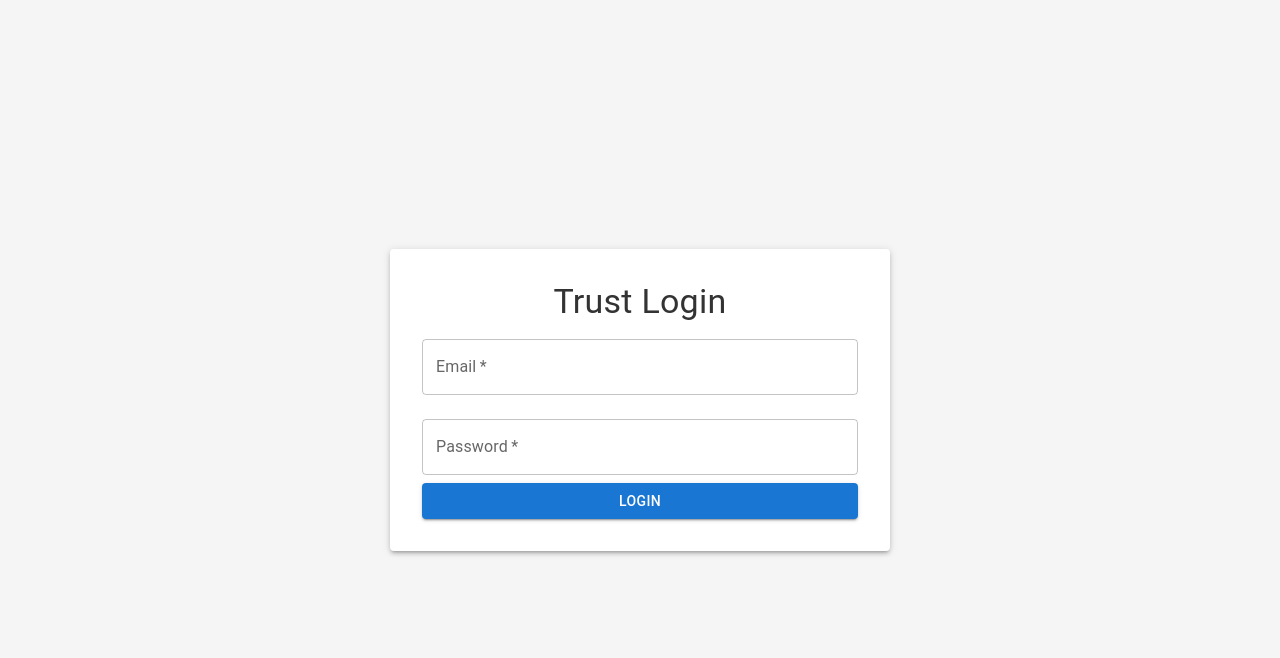
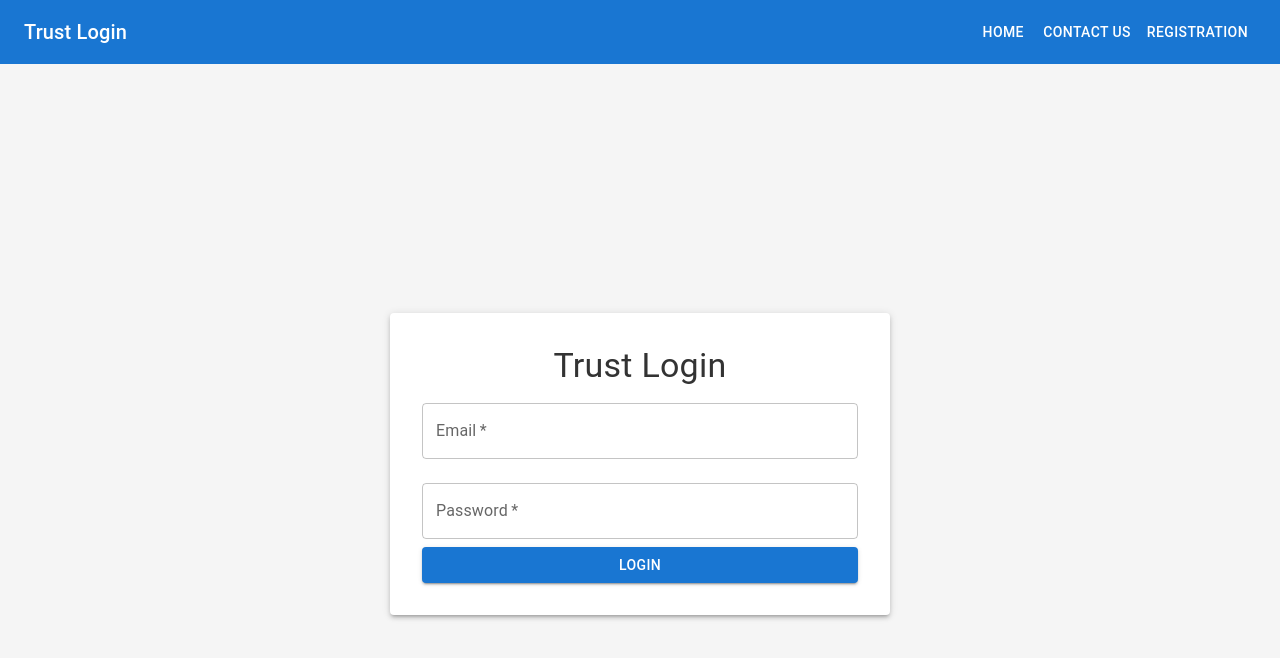
Before and after one commit to hariharan138/GlobalTrust, a React (Create React App) app in the folder frontend/: page /trustlogin in a window 1280 px wide. Shown: the top 658 px of the page. Built offline with nearby package versions, Linux system fonts and the light colour scheme.

Commit message:
updated notification feature

```diff
--- a/frontend/src/Trust/Trust.jsx
+++ b/frontend/src/Trust/Trust.jsx
@@ -39,6 +39,8 @@ const UserCard = ({ user }) => {
     display: 'flex',
     alignItems: 'center',
     flexDirection: 'row',
+    backgroundColor: "#ffffff",
+    boxShadow: "5px 5px 5px #0000007d"
   };
 
   const avatarStyle = {
@@ -86,10 +88,12 @@ const Inbox = ({ inboxMessages , setInboxMessages}) => {
 
   const inboxMessageStyle = {
     borderBottom: '1px solid #eee',
-    padding: '10px 0',
+    padding: '10px 10px',
     display: "flex",
     flexDirection: "column",
-    gap: "5px"
+    gap: "5px",
+    backgroundColor: "#ffffff",
+    boxShadow: "5px 5px 5px #0000007d"
   };
 
   const inboxSubjectStyle = {
@@ -257,7 +261,7 @@ const Trust = () => {
   }, [])
 
   return (
-    <div>
+    <div style={{backgroundColor: "#f5f5f5"}}>
       <Navbar />
       <div style={containerStyle}>
         <h1 style={{ textAlign: 'center', fontSize: '24px', fontWeight: 'bold' }}>
--- a/frontend/src/Users/User.css
+++ b/frontend/src/Users/User.css
@@ -45,7 +45,7 @@
   height: 350px;
   background-color: #ffffff;
   border-radius: 8px;
-  box-shadow: 0 2px 5px rgba(0, 0, 0, 0.1);
+   box-shadow: 5px 5px 5px #0d0d0d58;
   padding: 1rem;
 }
 
@@ -130,6 +130,7 @@
   align-items: center;
   justify-content: space-between;
   cursor: pointer;
+  margin-bottom: 5px;
 }
 
 .toggle-switch1 {
@@ -153,9 +154,15 @@
   left: 0;
   right: 0;
   bottom: 0;
-  background-color: #ccc;
+  background-color: #6da5da;
   transition: 0.4s;
   border-radius: 34px;
+  outline: none;
+  border: none;
+}
+
+.toggle-slider1:active{
+  background-color: #b7cde1;
 }
 
 .increment-button1 {
@@ -187,7 +194,8 @@
   padding: 0.5rem;
   background-color: #ffffff;
   border-radius: 4px;
-  box-shadow: 0 2px 5px rgba(0, 0, 0, 0.1);
+  /* box-shadow: 0 2px 5px rgba(0, 0, 0, 0.1); */
+  box-shadow: 5px 5px 5px #00000050;
 }
 
 .trust-image1 {
--- a/frontend/src/Users/Users.jsx
+++ b/frontend/src/Users/Users.jsx
@@ -73,7 +73,7 @@ const Users = () => {
         withCredentials: true
       })
       if (data.msg) {
-        naviagte('/userlogin')
+        naviagte('/')
       }
     }
     catch (err) {
--- a/frontend/src/components/LoginPage.jsx
+++ b/frontend/src/components/LoginPage.jsx
@@ -44,7 +44,7 @@ function LoginPage() {
               <Button
                 variant="contained"
                 color="primary"
-                onClick={() => handleLogin('/trust')}
+                onClick={() => handleLogin('/trustlogin')}
                 className="card-button"
               >
                 Login
@@ -68,7 +68,7 @@ function LoginPage() {
               <Button
                 variant="contained"
                 color="primary"
-                onClick={() => handleLogin('/user')}
+                onClick={() => handleLogin('/userlogin')}
                 className="card-button"
               >
                 Login
--- a/frontend/src/components/TrustLogin.jsx
+++ b/frontend/src/components/TrustLogin.jsx
@@ -4,6 +4,7 @@ import { Box, Typography, TextField, Button, Paper } from "@mui/material";
 import { useNavigate } from 'react-router-dom';
 import axios from 'axios';
 import "./TrustLogin.css"; // Import the CSS file
+import TrustLoginNavbar from "./TrustLoginNavbar";
 
 const TrustLogin = () => {
   let navigate = useNavigate()
@@ -61,6 +62,10 @@ const TrustLogin = () => {
   }
 
   return (
+    <div>
+
+<TrustLoginNavbar />
+
     <Box className="trust-login-container">
       <Paper elevation={3} className="trust-login-paper">
         <Typography variant="h4" className="trust-login-title">
@@ -105,6 +110,8 @@ const TrustLogin = () => {
         </form>
       </Paper>
     </Box>
+
+    </div>
   );
 };
 
--- /dev/null
+++ b/frontend/src/components/TrustLoginNavbar.jsx
@@ -0,0 +1,43 @@
+import React from 'react'
+import {
+  AppBar,
+  Toolbar,
+  Typography,
+  Button,
+  Box,
+  TextField,
+  Paper,
+  Grid,
+  Alert,
+  IconButton,
+} from '@mui/material';
+import { useNavigate } from 'react-router-dom';
+
+
+const TrustLoginNavbar = () => {
+
+  let navigate = useNavigate()
+  return (
+    <div>
+         <AppBar position="static" sx={{ backgroundColor: '#1976d2' }}>
+        <Toolbar>
+          <Typography variant="h6" sx={{ flexGrow: 1 }}>
+            Trust Login
+          </Typography>
+          <Button color="inherit" onClick={() => navigate('/')}>
+            Home
+          </Button>
+          <Button color="inherit" onClick={() => navigate('/contact')}>
+            Contact Us
+          </Button>
+          <Button color="inherit" onClick={() => navigate('/trust')}>
+            Registration
+          </Button>
+        </Toolbar>
+      </AppBar>
+
+    </div>
+  )
+}
+
+export default TrustLoginNavbar
--- a/frontend/src/components/UserLogin.jsx
+++ b/frontend/src/components/UserLogin.jsx
@@ -2,6 +2,7 @@ import React, { useState } from 'react'
 import { Box, Typography, TextField, Button, Paper } from "@mui/material";
 import axios from 'axios';
 import { useNavigate } from 'react-router-dom';
+import UserloginNavbar from './UserloginNavbar';
 
 const UserLogin = () => {
   let navigate = useNavigate()
@@ -57,6 +58,9 @@ const UserLogin = () => {
   }
 
   return (
+    <div>
+      <UserloginNavbar />
+
     <Box className="trust-login-container">
 
     <Paper elevation={3} className="trust-login-paper">
@@ -97,6 +101,8 @@ const UserLogin = () => {
       </form>
     </Paper>
   </Box>
+
+    </div>
 );
 
 }
--- a/frontend/src/components/UserPage.jsx
+++ b/frontend/src/components/UserPage.jsx
@@ -161,7 +161,7 @@ function UserPage() {
                   fullWidth
                   label="Last Name"
                   variant="outlined"
-                  required
+                  // required
                 />
               </Grid>
               <Grid item xs={6}>
--- /dev/null
+++ b/frontend/src/components/UserloginNavbar.jsx
@@ -0,0 +1,41 @@
+import React from 'react'
+import {
+    AppBar,
+    Toolbar,
+    Typography,
+    Button,
+    Box,
+    TextField,
+    Paper,
+    Grid,
+    IconButton,
+    Alert,
+  } from '@mui/material';
+import { useNavigate } from 'react-router-dom';
+const UserloginNavbar = () => {
+
+    let navigate = useNavigate()
+
+  return (
+    <div>
+             <AppBar position="static" sx={{ backgroundColor: '#1976d2' }}>
+        <Toolbar>
+          <Typography variant="h6" sx={{ flexGrow: 1 }}>
+            User Login
+          </Typography>
+          <Button color="inherit" onClick={() => navigate('/')}>
+            Home
+          </Button>
+          <Button color="inherit" onClick={() => navigate('/contact')}>
+            Contact Us
+          </Button>
+          <Button color="inherit" onClick={() => navigate('/user')}>
+            Registration
+          </Button>
+        </Toolbar>
+      </AppBar>
+    </div>
+  )
+}
+
+export default UserloginNavbar
```
